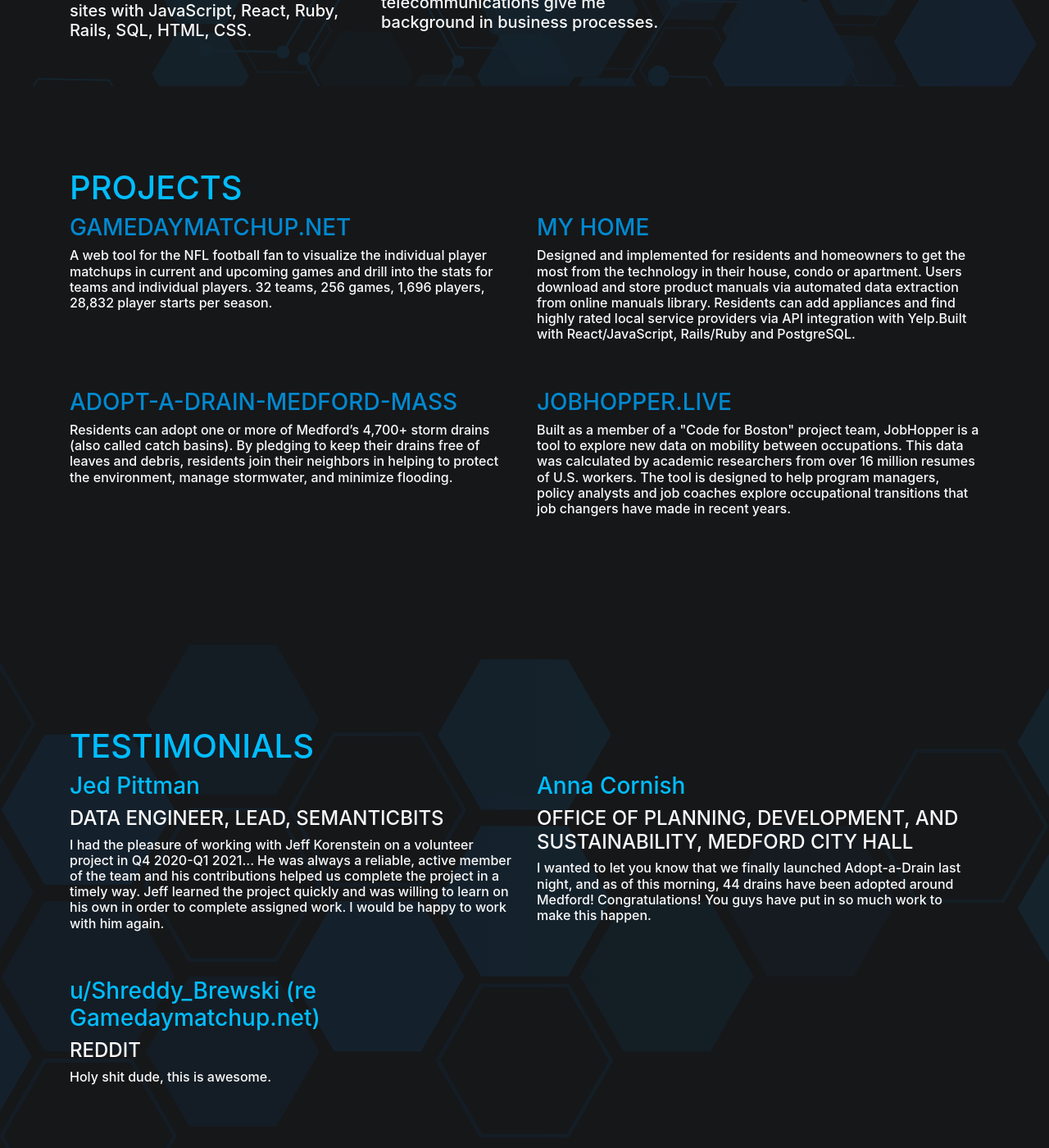
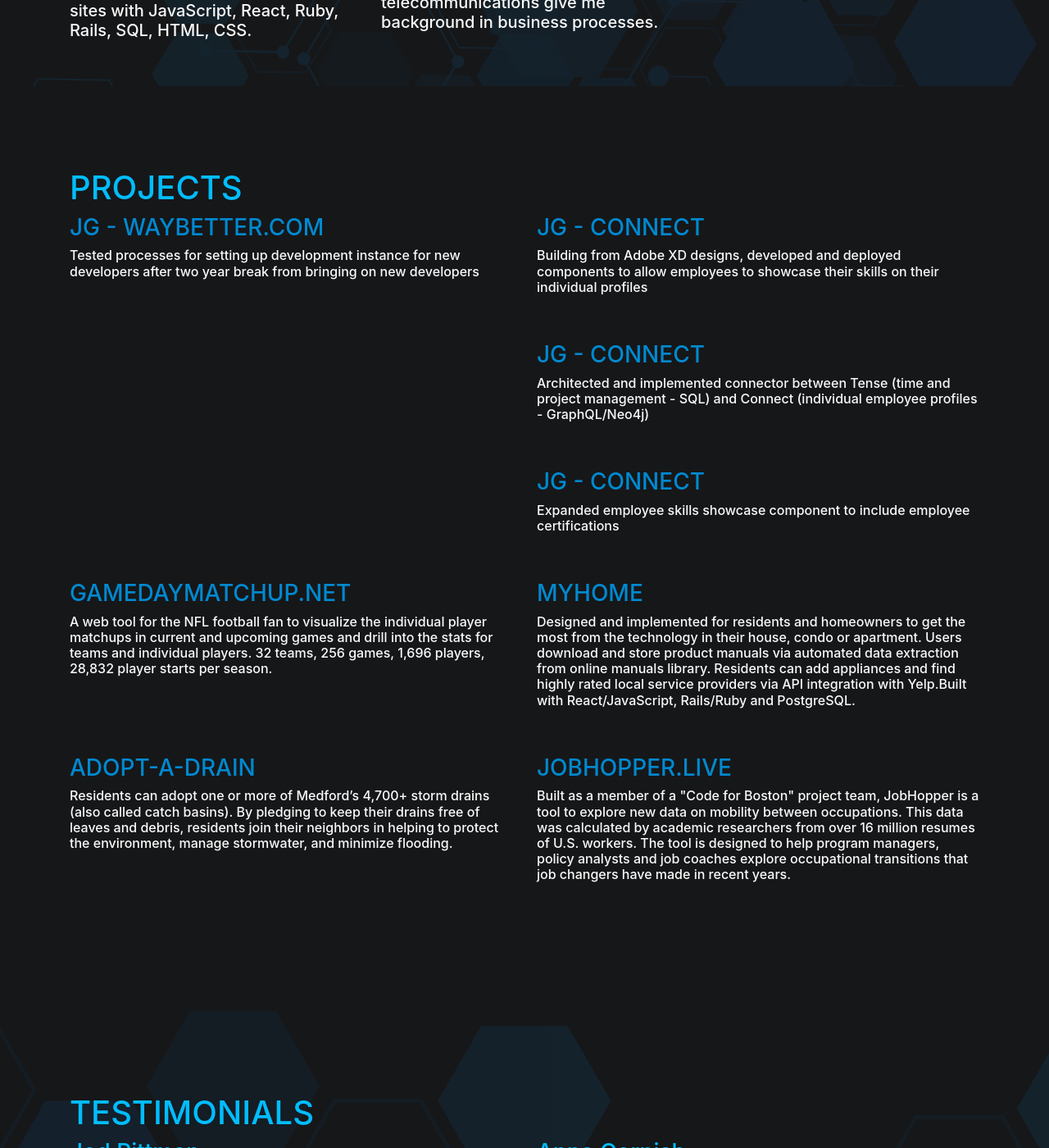
Before and after one commit to jkoren/jkoren.github.io, a Jekyll site: the page built from index.md, in a window 1280 px wide and 1400 px high, scrolled down 1572 px. Shown: the whole window at 82% size. Built offline with Jekyll 4.4.1, drawn with Linux system fonts in a browser that asks for light colours.

Commit message:
added and revised content

```diff
--- a/_data/projects.yml
+++ b/_data/projects.yml
@@ -1,11 +1,27 @@
-- name: gamedaymatchup.net
+- name: JG - Waybetter.com
+  description: Tested processes for setting up development instance for new developers after two year break from bringing on new developers
+  stack: React, Ruby/Rails, Node.js, GraphQL, Docker
+
+- name: JG - Connect
+  description: Building from Adobe XD designs, developed and deployed components to allow employees to showcase their skills on their individual profiles
+- Stack: Grandstack GraphQL/React/Apollo/Neo4j database
+
+- name: JG - Connect
+  description: Architected and implemented connector between Tense (time and project management - SQL) and Connect (individual employee profiles - GraphQL/Neo4j)
+- Stack: Grandstack GraphQL/React/Apollo/Neo4j database
+
+- name: JG - Connect
+  description: Expanded employee skills showcase component to include employee certifications
+  Stack: Grandstack GraphQL/React/Apollo/Neo4j database
+
+- name: Gamedaymatchup.net
   description: A web tool for the NFL football fan to visualize the individual player matchups in current and upcoming games and drill into the stats for teams and individual players. 32 teams, 256 games, 1,696 players, 28,832 player starts per season.
 
-- name: my home
+- name: MyHome
   description: Designed and implemented for residents and homeowners to get the most from the technology in their house, condo or apartment.  Users download and store product manuals via automated data extraction from online manuals library. Residents can add appliances and find highly rated local service providers via API integration with Yelp.Built with React/JavaScript, Rails/Ruby and PostgreSQL.
 
-- name: adopt-a-drain-medford-mass
+- name: Adopt-a-Drain
   description: Residents can adopt one or more of Medford’s 4,700+ storm drains (also called catch basins). By pledging to keep their drains free of leaves and debris, residents  join their neighbors in helping to protect the environment, manage stormwater, and minimize flooding.
 
-- name: jobhopper.live
+- name: Jobhopper.live
   description: Built as a member of a "Code for Boston" project team, JobHopper is a tool to explore new data on mobility between occupations. This data was calculated by academic researchers from over 16 million resumes of U.S. workers. The tool is designed to help program managers, policy analysts and job coaches explore occupational transitions that job changers have made in recent years.
```
